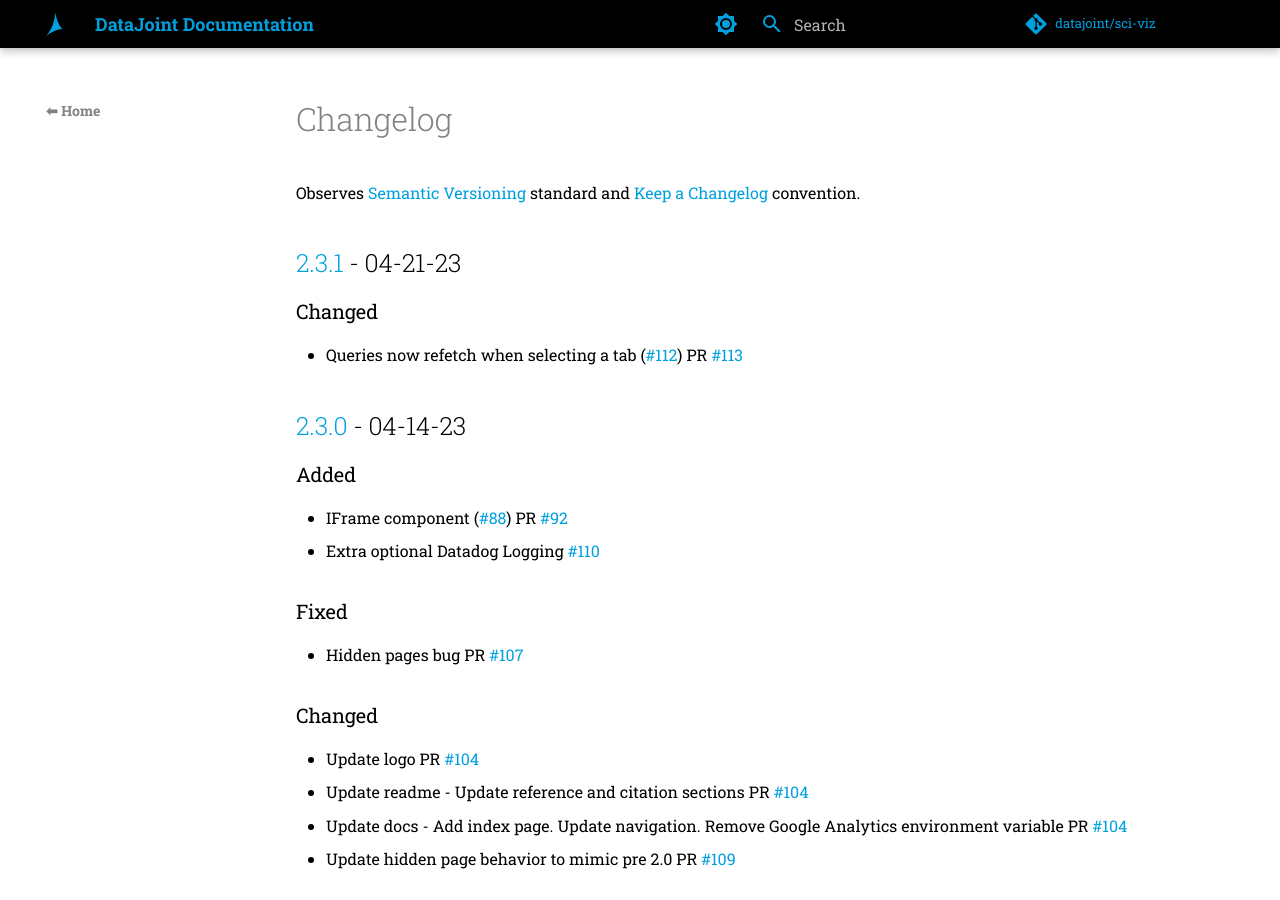
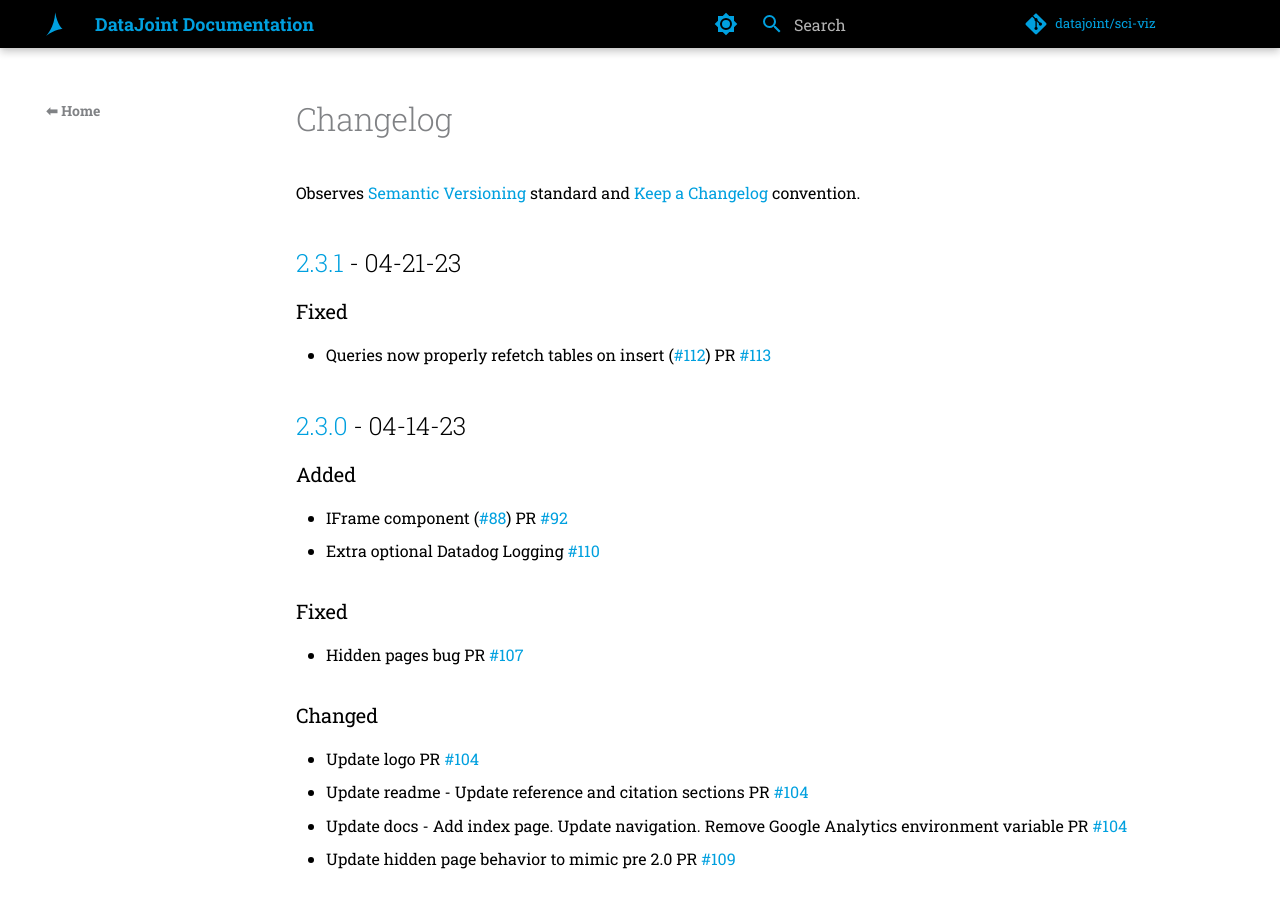
Before and after one commit to datajoint/sci-viz, an MkDocs documentation site: the page built from docs/src/changelog.md, in a window 1280 px wide and 900 px high. Built offline with MkDocs 1.6.1 and Material for MkDocs 9.7.7, drawn with Linux system fonts in a browser that asks for light colours; comment, search, counter and statistics services are not loaded; the version menu is left out.

Commit message:
change log reword

```diff
--- a/docs/src/changelog.md
+++ b/docs/src/changelog.md
@@ -4,9 +4,9 @@ Observes [Semantic Versioning](https://semver.org/spec/v2.0.0.html) standard and
 
 ## [2.3.1] - 04-21-23
 
-### Changed
+### Fixed
 
-- Queries now refetch when selecting a tab ([#112](https://github.com/datajoint/sci-viz/issues/112)) PR [#113](https://github.com/datajoint/sci-viz/pull/113)
+- Queries now properly refetch tables on insert ([#112](https://github.com/datajoint/sci-viz/issues/112)) PR [#113](https://github.com/datajoint/sci-viz/pull/113)
 
 ## [2.3.0] - 04-14-23
 
```
